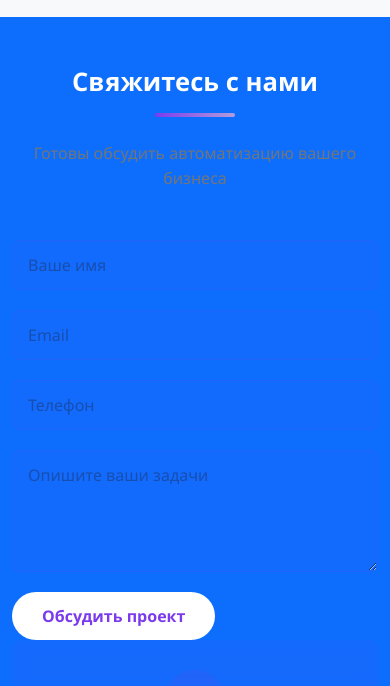
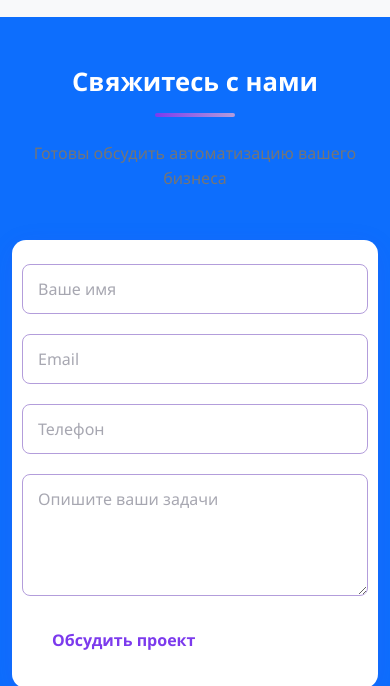
Before and after one commit to arlankamit/dodadigital, a PHP site: page / in a window 390 px wide. Shown: the part 5814-6500 px from the top of the page. Run offline with PHP 8.4, Linux system fonts and the light colour scheme.

Commit message:
Update dodacss.css

```diff
--- a/dodacss.css
+++ b/dodacss.css
@@ -124,6 +124,24 @@
   background-color: var(--primary-pastel);
   color: var(--primary-dark);
   transform: translateY(-2px);
+}
+
+/* ========== Contact Us Button (Very Visible) ========== */
+.btn-contact {
+  background: linear-gradient(90deg, #ffd54f, #ffb300 100%);
+  color: #22223b !important;
+  font-weight: 700;
+  border: none;
+  box-shadow: 0 4px 18px rgba(124,58,237,0.17);
+  transition: background 0.3s, color 0.3s, transform 0.2s;
+}
+.btn-contact:hover,
+.btn-contact:focus {
+  background: linear-gradient(90deg, #ffb300, #ffd54f 100%);
+  color: #7c3aed !important;
+  transform: translateY(-2px) scale(1.06);
+  box-shadow: 0 6px 24px rgba(124,58,237,0.23);
+  outline: none;
 }
 
 /* ========== Hero Section ========== */
@@ -268,26 +286,41 @@
   color: var(--primary-light);
 }
 
-/* ========== Contact ========== */
+/* ========== Contact Form (Before Footer) ========== */
 #contact {
   background: var(--primary-pastel);
+}
+
+/* Contact Form Container */
+.contact-form {
+  background: #fff;
+  padding: 32px 24px;
+  border-radius: 14px;
+  box-shadow: 0 6px 28px rgba(124,58,237,0.09);
+  margin-bottom: 48px;
+  max-width: 600px;
+  margin-left: auto;
+  margin-right: auto;
 }
 .contact-form .form-control {
   padding: 12px 15px;
   border-radius: 8px;
-  border: 1px solid rgba(124,58,237,0.13);
+  border: 1.5px solid #b39ddb;
   margin-bottom: 20px;
-  background: rgba(124,58,237,0.05);
+  background: #fff;
   color: var(--black-color);
   transition: box-shadow 0.3s, border-color 0.3s, background 0.3s;
 }
 .contact-form .form-control:focus {
   box-shadow: 0 0 0 0.25rem rgba(124,58,237,0.18);
   border-color: var(--primary-color);
-  background: rgba(124,58,237,0.12);
+  background: #ede7f6;
 }
 .contact-form .form-control::placeholder {
   color: rgba(34,34,59,0.4);
+}
+.contact-form .btn {
+  min-width: 180px;
 }
 .contact-info {
   padding: 30px;
@@ -437,6 +470,7 @@
   .hero-section h1 { font-size: 2.2rem; }
   .value-item { padding: 20px; }
   .value-icon { width: 50px; height: 50px; font-size: 1.3rem; }
+  .contact-form { padding: 24px 10px; }
 }
 @media (max-width: 767.98px) {
   body { padding-top: 70px; }
@@ -449,6 +483,7 @@
   .value-item { flex-direction: column; align-items: center; text-align: center; }
   .value-icon { margin-right: 0; margin-bottom: 15px; }
   .service-icon { width: 70px; height: 70px; font-size: 1.8rem; }
+  .contact-form { max-width: 95vw; }
 }
 @media (max-width: 575.98px) {
   .section-title { font-size: 1.6rem; }
```
